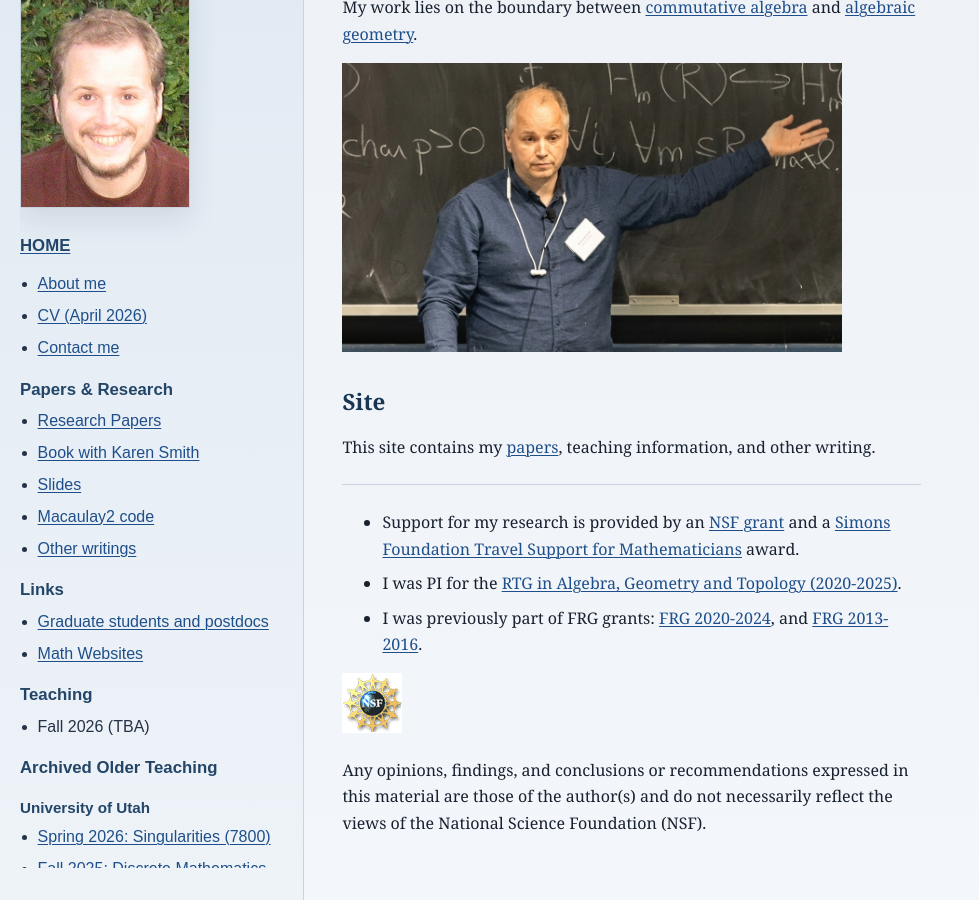
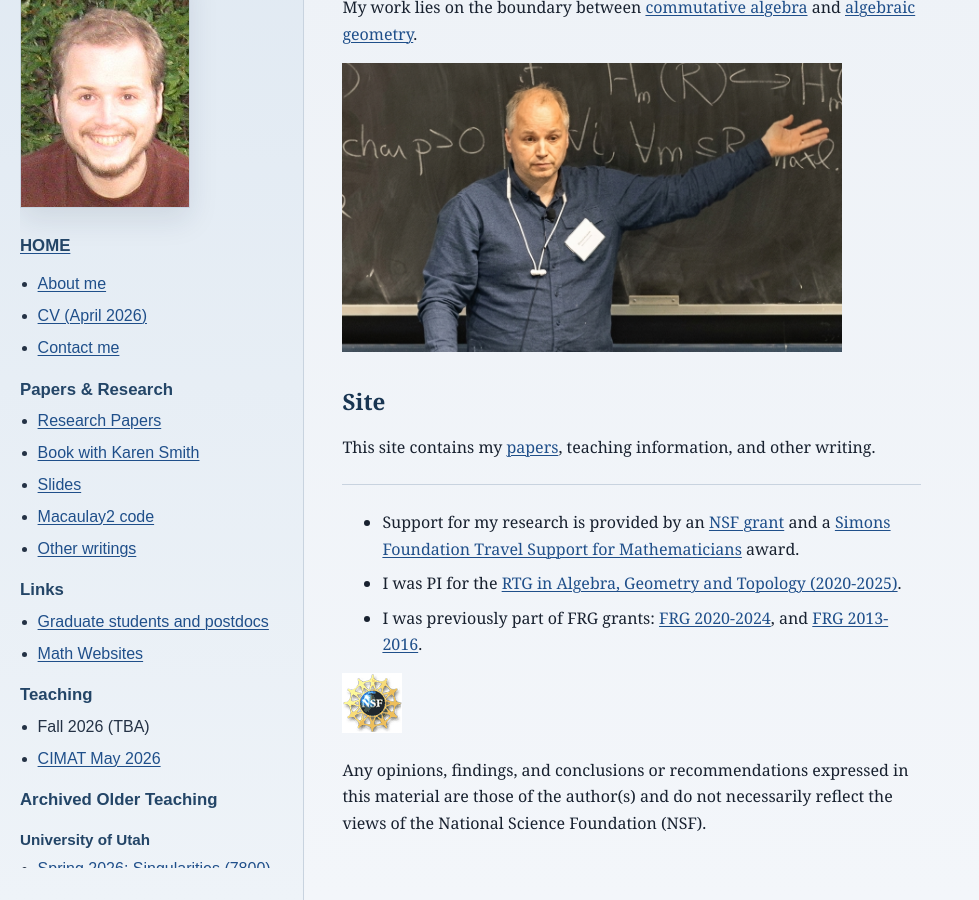
Before and after one commit to kschwede/kschwede.github.io, a Jekyll site: the page built from index.html, in a window 1280 px wide and 900 px high, scrolled down 350 px. Shown: the whole window, without its empty margins (0-979 px from the left). Built offline with Jekyll 4.4.1, drawn with Linux system fonts in a browser that asks for light colours.

Commit message:
Add link to CIMAT May 2026 in sidebar

```diff
--- a/_includes/sidebar.html
+++ b/_includes/sidebar.html
@@ -38,6 +38,7 @@
   <nav aria-label="Teaching links">
     <ul>
       <li>Fall 2026 (TBA)</li>
+      <li><a href="{{ '/CIMAT2026/index.html' | relative_url }}">CIMAT May 2026</a></li>
     </ul>
   </nav>
 
```
